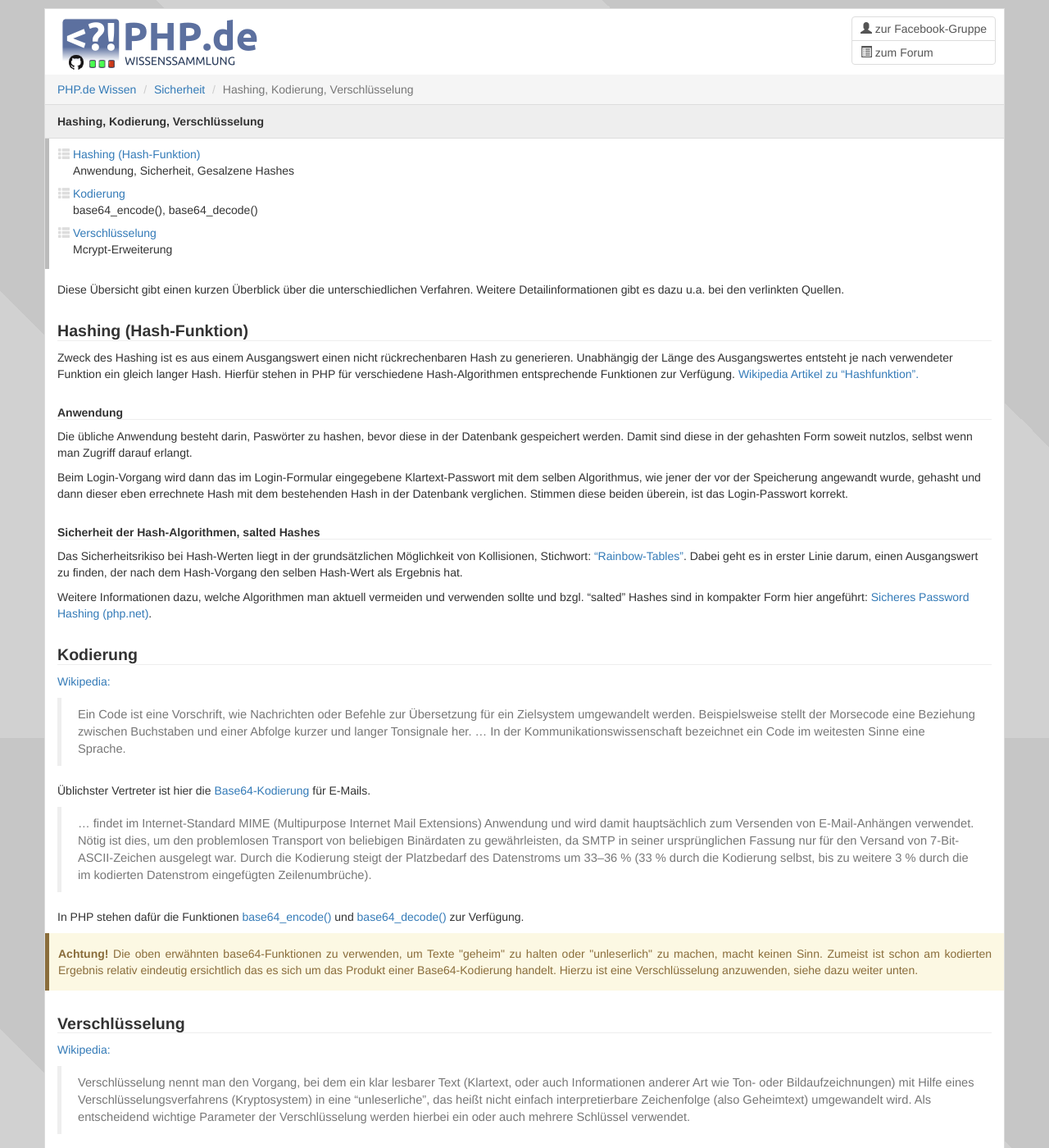
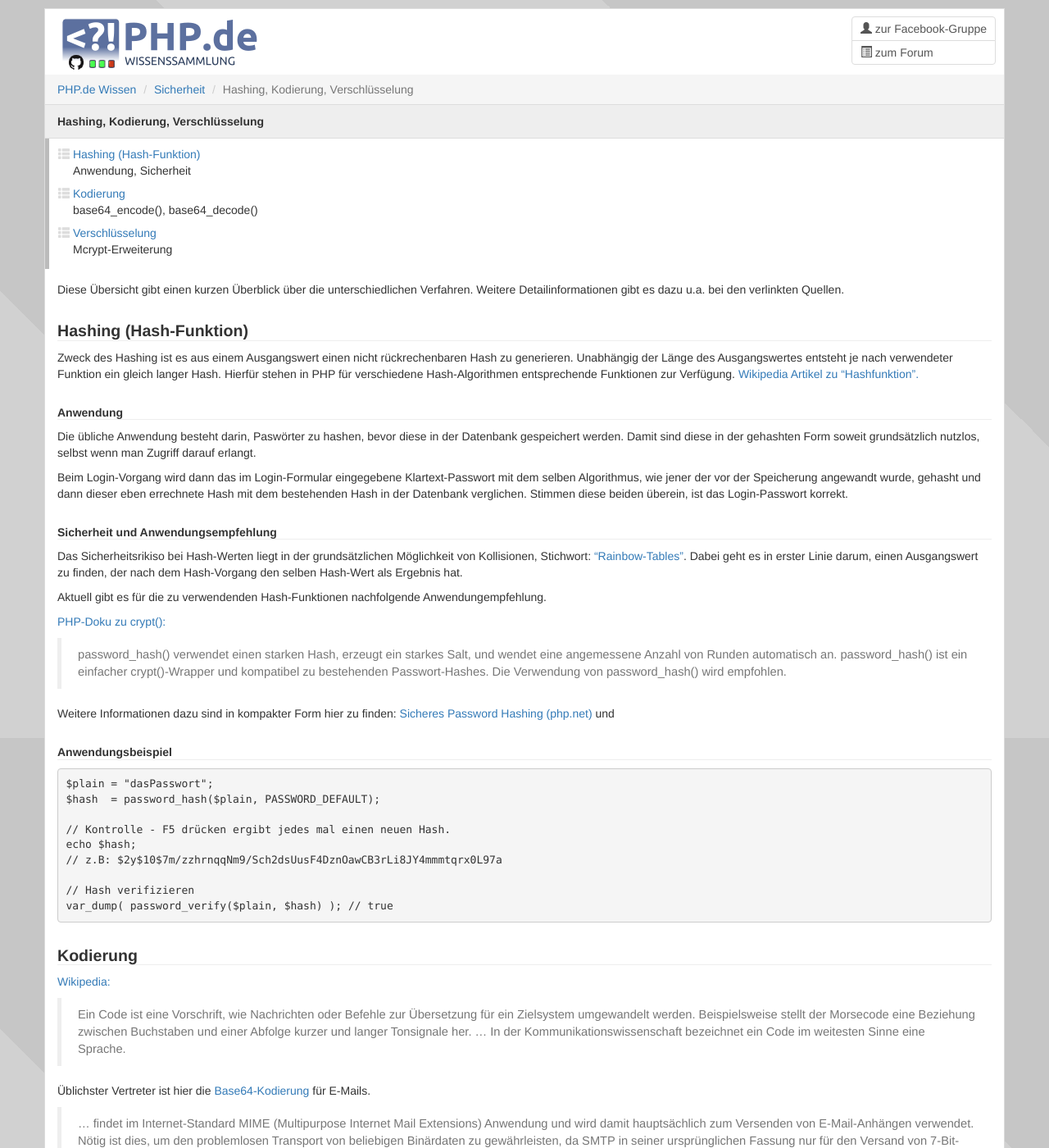
Before and after one commit to php-de/php-de.github.io, a Jekyll site: the page built from security/hash-etc.md, in a window 1280 px wide and 1400 px high. Shown: the whole window at 82% size. Built offline with Jekyll 4.4.1, drawn with Linux system fonts in a browser that asks for light colours; nearby versions of some CDN libraries.

Commit message:
beispiel hashing

```diff
--- a/security/hash-etc.md
+++ b/security/hash-etc.md
@@ -15,7 +15,7 @@ author:
 inhalt:
     -   name: "Hashing (Hash-Funktion)"
         anchor: hashing
-        simple: "Anwendung, Sicherheit, Gesalzene Hashes"
+        simple: "Anwendung, Sicherheit"
 
     -   name: "Kodierung"
         anchor: kodierung
@@ -41,17 +41,39 @@ Zweck des Hashing ist es aus einem Ausgangswert einen nicht rückrechenbaren Has
 ##### [Anwendung](#anwendung)
 {: #anwendung}
 
-Die übliche Anwendung besteht darin, Paswörter zu hashen, bevor diese in der Datenbank gespeichert werden. Damit sind diese in der gehashten Form soweit nutzlos, selbst wenn man Zugriff darauf erlangt.
+Die übliche Anwendung besteht darin, Paswörter zu hashen, bevor diese in der Datenbank gespeichert werden. Damit sind diese in der gehashten Form soweit grundsätzlich nutzlos, selbst wenn man Zugriff darauf erlangt.
 
 Beim Login-Vorgang wird dann das im Login-Formular eingegebene Klartext-Passwort mit dem selben Algorithmus, wie jener der vor der Speicherung angewandt wurde, gehasht und dann dieser eben errechnete Hash mit dem bestehenden Hash in der Datenbank verglichen. Stimmen diese beiden überein, ist das Login-Passwort korrekt.
 
 
-##### [Sicherheit der Hash-Algorithmen, salted Hashes](#sicherheit-der-hash-algorithmen-salted-hashes)
-{: #sicherheit-der-hash-algorithmen-salted-hashes}
+##### [Sicherheit und Anwendungsempfehlung](#best-practise)
+{: #best-practise}
 
-Das Sicherheitsrikiso bei Hash-Werten liegt in der grundsätzlichen Möglichkeit von Kollisionen, Stichwort:  ["Rainbow-Tables"](http://de.wikipedia.org/wiki/Rainbow_Table). Dabei geht es in erster Linie darum, einen Ausgangswert zu finden, der nach dem Hash-Vorgang den selben Hash-Wert als Ergebnis hat.
+Das Sicherheitsrikiso bei Hash-Werten liegt in der grundsätzlichen Möglichkeit von Kollisionen, Stichwort: ["Rainbow-Tables"](http://de.wikipedia.org/wiki/Rainbow_Table). Dabei geht es in erster Linie darum, einen Ausgangswert zu finden, der nach dem Hash-Vorgang den selben Hash-Wert als Ergebnis hat.
 
-Weitere Informationen dazu, welche Algorithmen man aktuell vermeiden und verwenden sollte und bzgl. "salted" Hashes sind in kompakter Form hier angeführt: [Sicheres Password Hashing (php.net)](http://php.net/manual/de/faq.passwords.php).
+Aktuell gibt es für die zu verwendenden Hash-Funktionen nachfolgende Anwendungempfehlung.
+
+[PHP-Doku zu crypt():](http://php.net/manual/de/function.crypt.php)
+
+> password_hash() verwendet einen starken Hash, erzeugt ein starkes Salt, und wendet eine angemessene Anzahl von Runden automatisch an. password_hash() ist ein einfacher crypt()-Wrapper und kompatibel zu bestehenden Passwort-Hashes. Die Verwendung von password_hash() wird empfohlen.
+
+Weitere Informationen dazu sind in kompakter Form hier zu finden: [Sicheres Password Hashing (php.net)](http://php.net/manual/de/faq.passwords.php) und
+
+
+##### [Anwendungsbeispiel](#beispiel-hash)
+{: #beispiel-hash}
+
+~~~php
+$plain = "dasPasswort";
+$hash  = password_hash($plain, PASSWORD_DEFAULT);
+
+// Kontrolle - F5 drücken ergibt jedes mal einen neuen Hash.
+echo $hash;
+// z.B: $2y$10$7m/zzhrnqqNm9/Sch2dsUusF4DznOawCB3rLi8JY4mmmtqrx0L97a
+
+// Hash verifizieren
+var_dump( password_verify($plain, $hash) ); // true
+~~~
 
 
 ### [Kodierung](#kodierung)
@@ -83,8 +105,8 @@ In PHP stehen dafür die Funktionen [base64_encode()](http://php.net/manual/de/f
 In PHP stehen dafür die Funktionen der kryptografischen Erweiterung [Mcrypt](http://php.net/manual/de/book.mcrypt.php) zur Verfügung.
 
 
-##### [Anwendungsbeispiel](#beispiel)
-{: #beispiel}
+##### [Anwendungsbeispiel](#beispiel-crypt)
+{: #beispiel-crypt}
 
 Die hier verwendete Klasse wurde als Anwendungsbeispiel [von einigen Benutzern im php.de-Forum](http://www.php.de/forum/php-de-intern/wiki-diskussionsforum/1448256-verschl%C3%BCsselung-erg%C3%A4nzung-beispielklasse) erstellt und ist grundsätzlich lauffähig. Ein Einsatz im produktiven Betrieb liegt natürlich im eigenen Ermessen.
 
```
